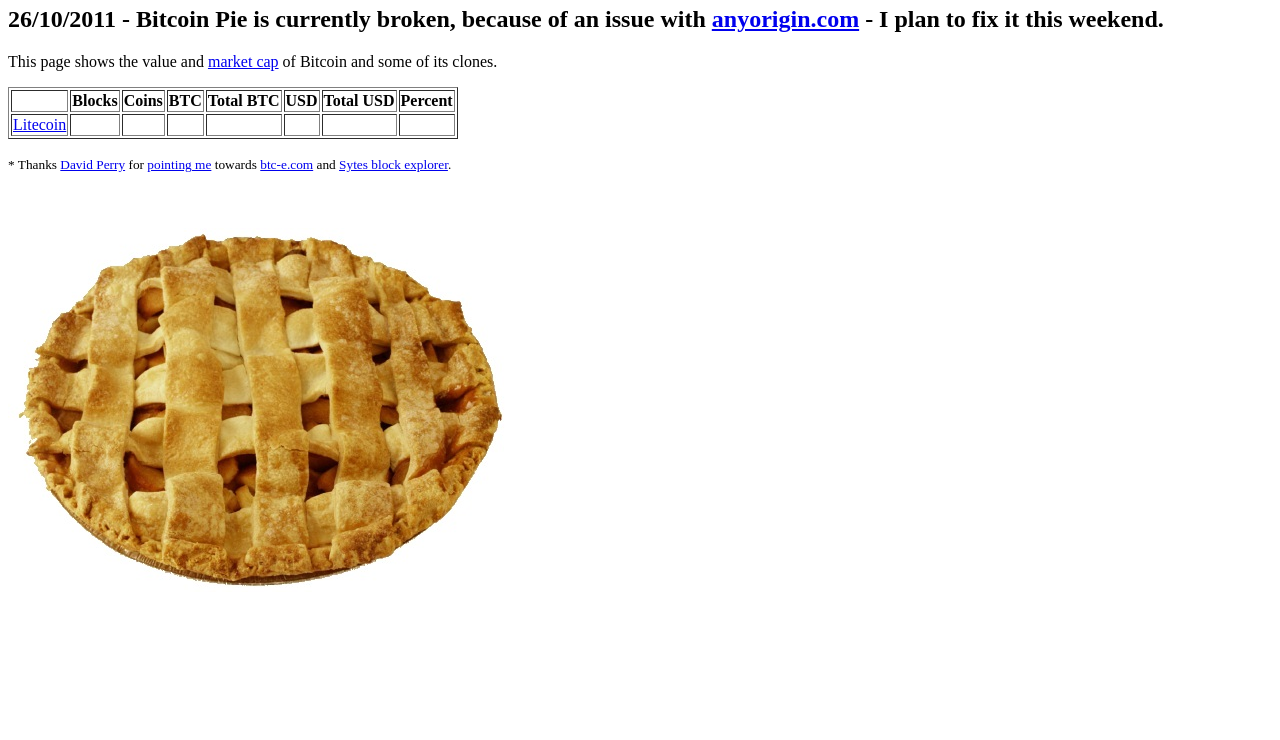
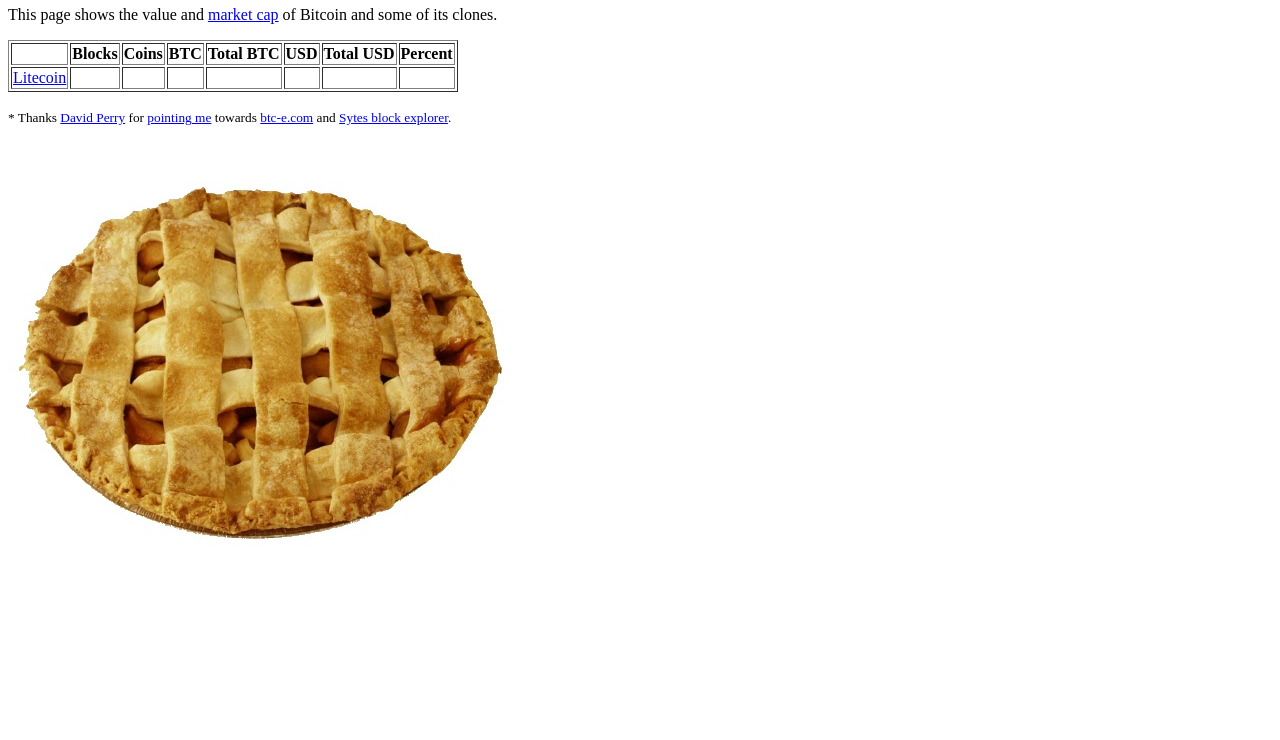
Before and after one commit to ripper234/Bitcoin-Pie, a plain HTML site: page index.html in a window 1280 px wide. Shown: the part 60-800 px from the top of the page. Drawn offline with nearby package versions, Linux system fonts and the light colour scheme.

Commit message:
Switch anyorigin.com to whateverorigin.org

```diff
--- a/index.html
+++ b/index.html
@@ -20,7 +20,6 @@
 <body>
 <h1>The Alternative Bitcoin Pie Page <small>(<a href="https://github.com/ripper234/Bitcoin-Pie">github</a>)</small></h1>
 
-<h2>26/10/2011 - Bitcoin Pie is currently broken, because of an issue with <a href="http://anyorigin.com/">anyorigin.com</a> - I plan to fix it this weekend.</h2>
 <p>This page shows the value and <a href="http://en.wikipedia.org/wiki/Market_capitalization">market cap</a> of Bitcoin and some of its clones.</p>
 
 <table>
@@ -163,7 +162,10 @@ function setCell(rowId, column, value, opt_url) {
 }
 
 function getData(url, callback) {
-	result = $.getJSON('http://anyorigin.com/get?url=' + url + '&callback=?', callback);
+	//result = $.getJSON('http://anyorigin.com/get?url=' + url + '&callback=?', callback);
+
+	// Whateverorigin is like anyorigin, only open source, with better https support
+	result = $.getJSON('http://whateverorigin.com/get?url=' + url + '&callback=?', callback);
 }
 
 function getDataAndFillTable(coin, tickerId, column) {
```
